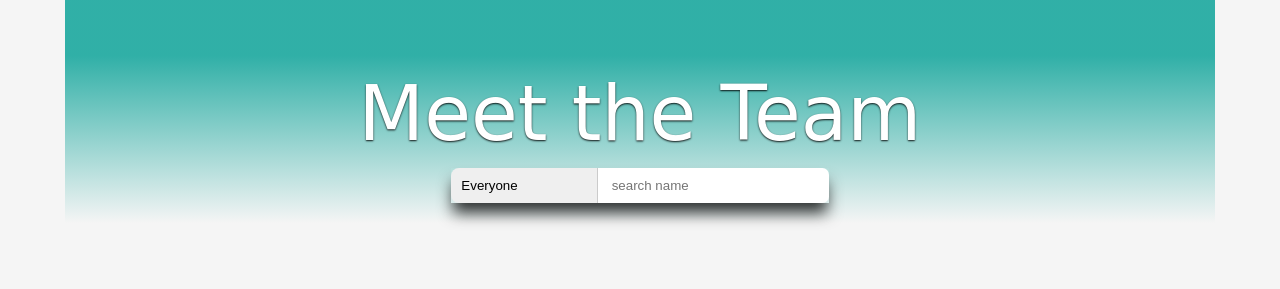
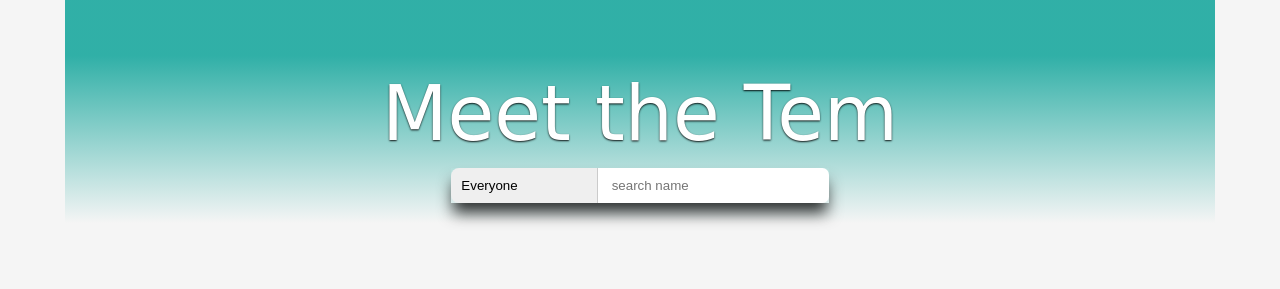
Before and after one commit to webstormcam/Employee_Directory_Scrimba_Assignment_16, a plain HTML site: page index.html in a window 1280 px wide. Shown: the top 289 px of the page. Drawn offline with Linux system fonts and the light colour scheme; a web font is replaced by a local one.

Commit message:
Update index.html

```diff
--- a/index.html
+++ b/index.html
@@ -15,7 +15,7 @@
     <header>
         <div class="header-elements">
             <div class="fade"></div>
-            <h1>Meet the Team</h1>
+            <h1>Meet the Tem</h1>
             <div class="selectable-elements">
                 <select id="roleFinder" name="cars" id="cars">
                     <option value="everyone">Everyone</option>
```
